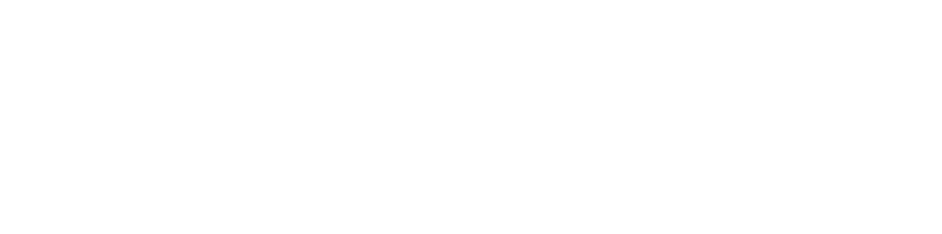
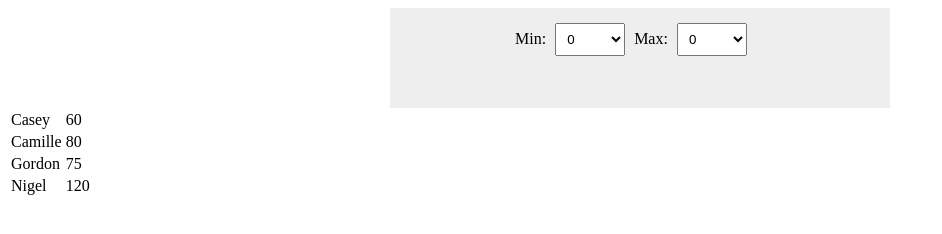
Before and after one commit to FrankRuiiz/J_DUCKETT_PROTOTYPES, a plain HTML site: page filteringData/index.html in a window 1280 px wide. Shown: the whole page, without its empty margins (0-942 px from the left). Drawn offline with nearby package versions, Linux system fonts and the light colour scheme.

Commit message:
couldn't get slider to work, and the correct objects not filtering out correctly yet - Frank

```diff
--- a/filteringData/filter.js
+++ b/filteringData/filter.js
@@ -1,22 +1,111 @@
-var people = [
-    { name: 'Casey ', rate: 60 },
-    { name: 'Camille', rate: 80 },
-    { name: 'Gordon', rate: 75 },
-    { name : 'Nigel', rate: 120 }
-];
+var selectMin = document.getElementById('value-min');
+var selectMax = document.getElementById('value-max');
+var html5Slider = document.getElementById('html5');
 
 
-$(document).ready(function(){
+function createOptions1() {
+    for( var i = 0; i<=100; i+=10) {
+        var option = document.createElement('option');
+        option.text = i;
+        option.value = i;
 
-    // priceRange acts as a filter
-    function priceRange(person) {
-        return (person.rate >= 65) && (person.rate <= 90);
+        selectMin.appendChild(option);
+    }
+}
+
+createOptions1();
+
+function createOptions2() {
+    for( var i = 0; i<=100; i+=10) {
+        var option = document.createElement('option');
+        option.text = i;
+        option.value = i;
+
+        selectMax.appendChild(option);
+    }
+}
+
+createOptions2();
+
+
+(function(){
+    var people = [
+        {name: 'Casey ', rate: 60},
+        {name: 'Camille', rate: 80},
+        {name: 'Gordon', rate: 75},
+        {name: 'Nigel', rate: 120}
+    ];
+
+    var rows = [],
+        $min = 20,
+        $max = 80,
+        $table = $('#rates');
+
+    function makeRows() {
+        people.forEach(function(person) {
+           var $row = $('<tr>');
+            $row.append( $('<td>').text(person.name) );
+            $row.append( $('<td>').text(person.rate) );
+            rows.push({
+                person: person,
+                $element: $row
+            })
+        });
     }
 
-    // filter the people array and add matches to the results array
-    var results = [];
-    results = people.filter(priceRange);
+    function appendRows() {
+        var $tbody = $('<tbody>');
+        rows.forEach(function(row) {
+           $tbody.append(row.$element);
+        });
+        $table.append($tbody);
+    }
 
-    console.log(results);
+    function update(min, max) {
+        rows.forEach(function(row) {
+           if (row.person.rate >= min && row.person.rate <= max) {
+               row.$element.show();
+           }
+            else {
+               row.$element.hide();
+           }
+        });
+    }
 
-});
+    function init(){
+        makeRows();
+        appendRows();
+        update($min.val(), $max.val());
+    }
+    $(init);
+})();
+
+
+
+
+
+
+
+
+// var people = [
+//     { name: 'Casey ', rate: 60 },
+//     { name: 'Camille', rate: 80 },
+//     { name: 'Gordon', rate: 75 },
+//     { name : 'Nigel', rate: 120 }
+// ];
+//
+//
+// $(document).ready(function(){
+//
+//     // priceRange acts as a filter
+//     function priceRange(person) {
+//         return (person.rate >= 65) && (person.rate <= 90);
+//     }
+//
+//     // filter the people array and add matches to the results array
+//     var results = [];
+//     results = people.filter(priceRange);
+//
+//     console.log(results);
+//
+// });
--- a/filteringData/index.html
+++ b/filteringData/index.html
@@ -3,11 +3,44 @@
 <head>
     <meta charset="UTF-8">
     <title>Filtering</title>
+    <link href="nouislider.min.css" rel="stylesheet">
     <script src="https://ajax.googleapis.com/ajax/libs/jquery/2.2.2/jquery.min.js"></script>
+
+    <style>
+        #slider-container {
+            width: 500px;
+            height: 100px;
+            background-color: #eee;
+            margin: 0 auto;
+        }
+        #value-min,
+        #value-max {
+            padding: 7px;
+            margin: 15px 5px 5px;
+            width: 70px;
+        }
+        .center {
+            width: 250px;
+            margin: 0 auto
+        }
+    </style>
 </head>
 <body>
 
+<div id="slider-container">
+    <div class="center">
+        <label for="value-min">Min: </label>
+        <select name="min" id="value-min"></select>
+        <label for="value-max">Max: </label>
+        <select name="max" id="value-max"></select>
+    </div>
+    <!--<div id="html5" class="noUi-target noUi-ltr noUi-horizontal noUi-background"></div>-->
+</div>
 
+<table id="rates"></table>
+
+
+<script src="nouislider.min.js"></script>
 <script src="filter.js"></script>
 </body>
 </html>
```
Also changed, not shown: filteringData/nouislider.min.css (added), filteringData/nouislider.min.js (added).
